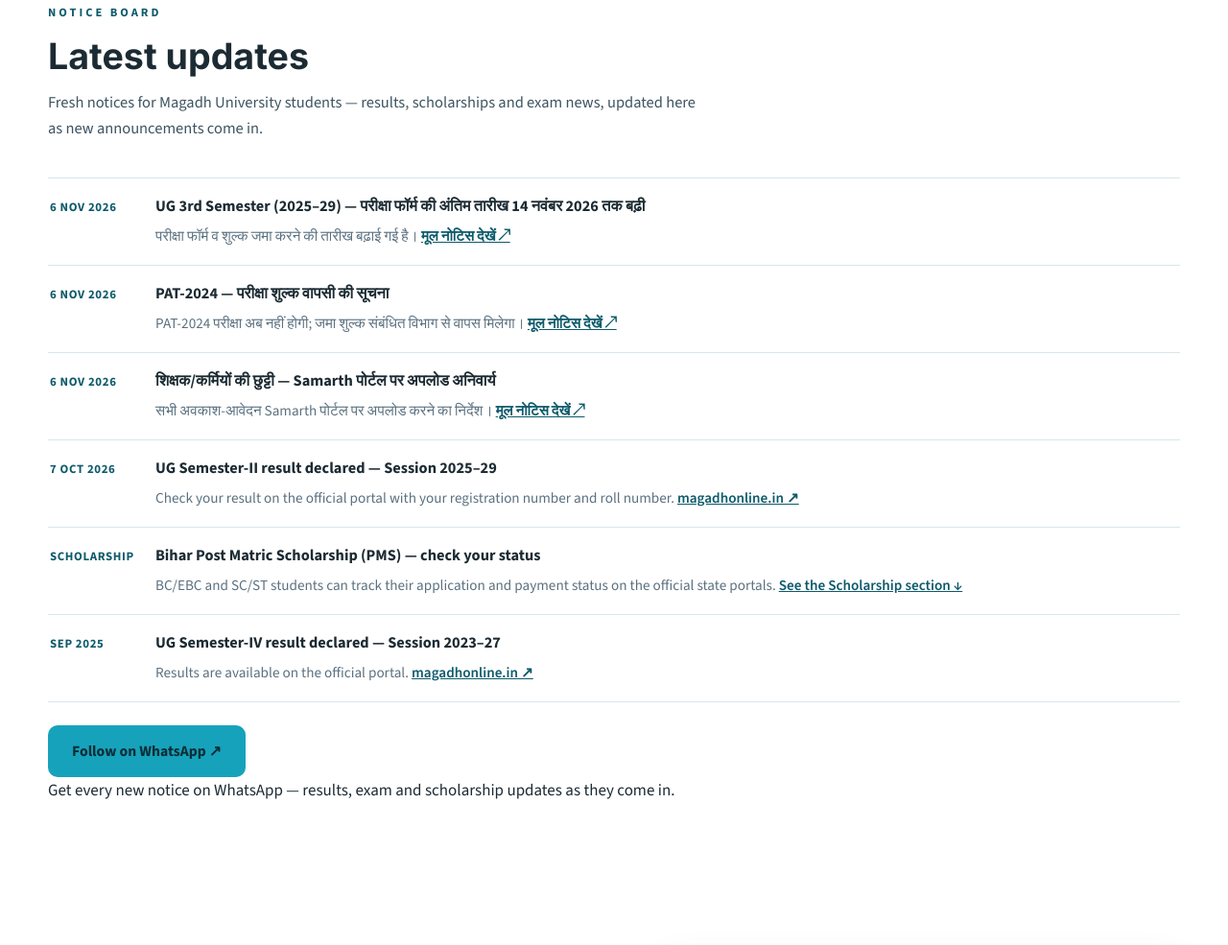
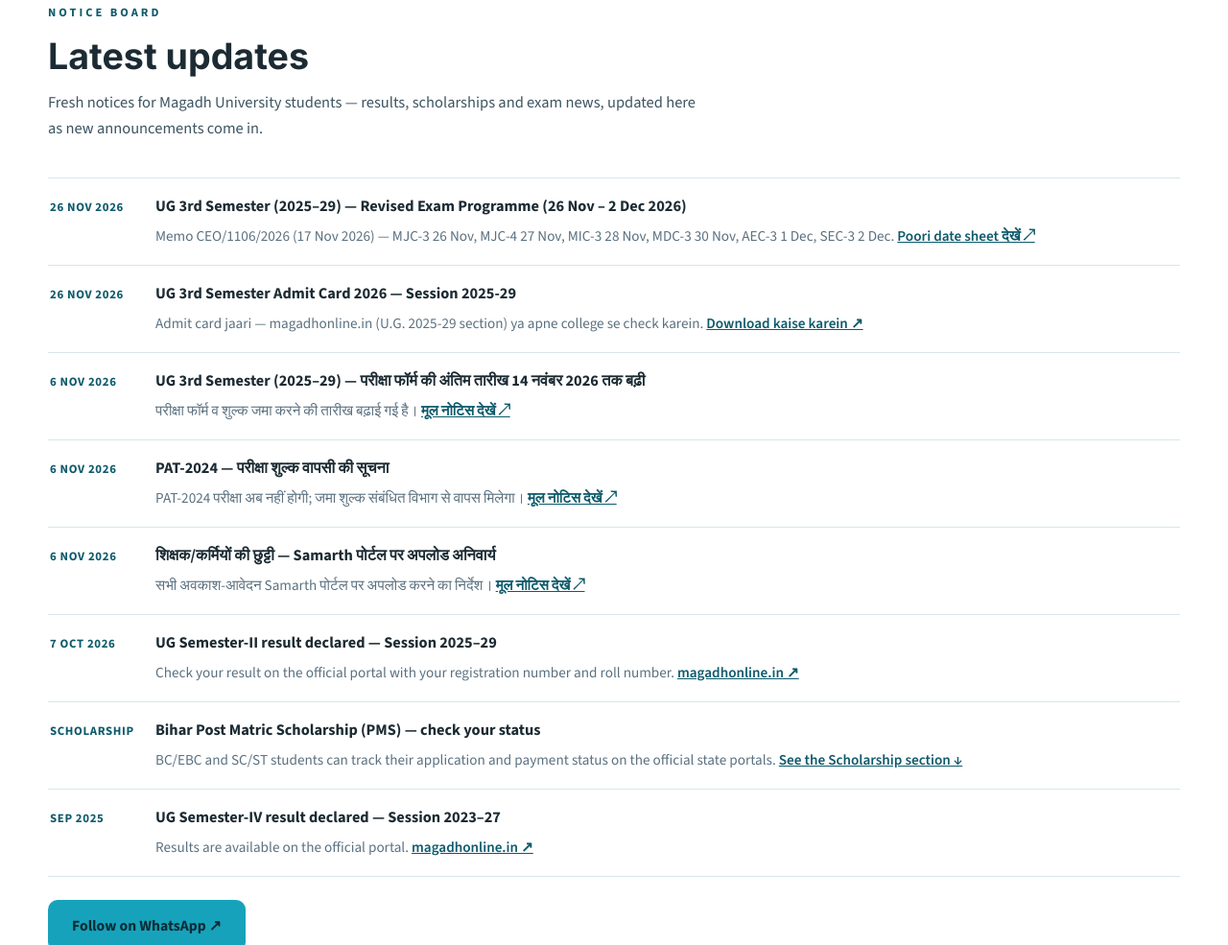
Before and after one commit to virandra3388mehtaa-collab/magadh-university-website, a plain HTML site: page index.html in a window 1280 px wide. Shown: the part 5699-6684 px from the top of the page at 96% size. Drawn offline with nearby package versions, Linux system fonts and the light colour scheme; a web font is replaced by a local one.

Commit message:
Homepage: add 26 Nov 2026 updates

```diff
--- a/index.html
+++ b/index.html
@@ -929,7 +929,7 @@
             <p class="section-lede">Fresh notices for Magadh University students — results, scholarships and exam news, updated here as new announcements come in.</p>
           </div>
         </div>
-        <ul class="updates-list">
+        <ul class="updates-list">           <li class="update"><span class="update-date">26 Nov 2026</span><div class="update-body"><strong>UG 3rd Semester (2025–29) — Revised Exam Programme (26 Nov – 2 Dec 2026)</strong><span>Memo CEO/1106/2026 (17 Nov 2026) — MJC-3 26 Nov, MJC-4 27 Nov, MIC-3 28 Nov, MDC-3 30 Nov, AEC-3 1 Dec, SEC-3 2 Dec. <a href="https://magadhuniversityinfo.in/articles/magadh-university-ug-3rd-semester-exam-date-2026-revised-programme.html">Poori date sheet देखें ↗</a></span></div></li>           <li class="update"><span class="update-date">26 Nov 2026</span><div class="update-body"><strong>UG 3rd Semester Admit Card 2026 — Session 2025-29</strong><span>Admit card jaari — magadhonline.in (U.G. 2025-29 section) ya apne college se check karein. <a href="https://magadhuniversityinfo.in/articles/magadh-university-ug-3rd-semester-admit-card-2026.html">Download kaise karein ↗</a></span></div></li>
           <li class="update">
             <span class="update-date">6 Nov 2026</span>
             <div class="update-body">
```
